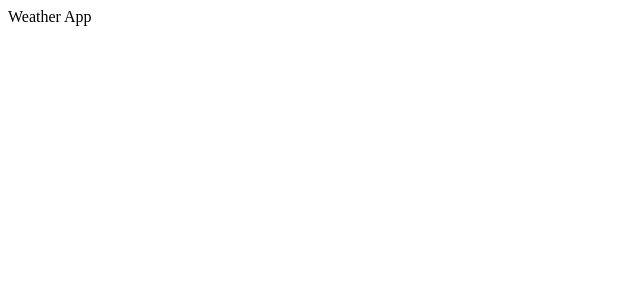
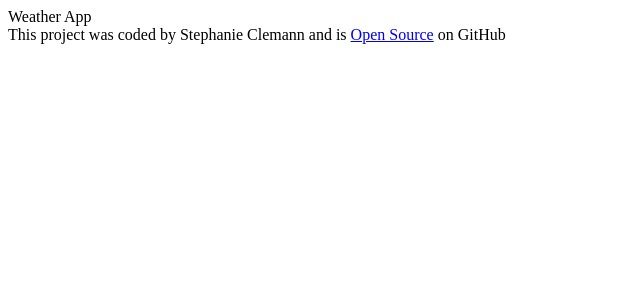
Before and after one commit to clemanntyne/React-weather-app-Final, a React (Create React App) app: page / in a window 1280 px wide. Shown: the top 300 px of the page, without its empty margins (0-640 px from the left). Built offline with nearby package versions, Linux system fonts and the light colour scheme.

Commit message:
Added GitHub Repo URL

```diff
--- a/src/App.js
+++ b/src/App.js
@@ -1,5 +1,19 @@
 import "./App.css";
 
 export default function App() {
-  return <div className="App">Weather App</div>;
+  return (
+    <div className="App">
+      Weather App
+      <footer>
+        This project was coded by Stephanie Clemann and is{" "}
+        <a
+          href="https://github.com/clemanntyne/React-weather-app-Final"
+          traget="_blank"
+        >
+          Open Source
+        </a>{" "}
+        on GitHub
+      </footer>
+    </div>
+  );
 }
```
